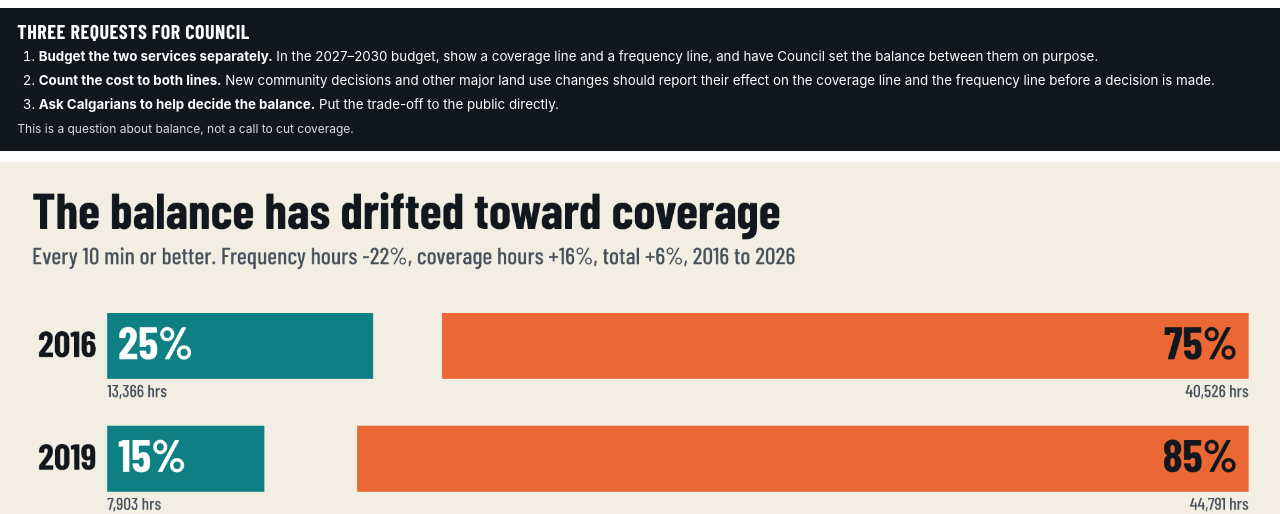
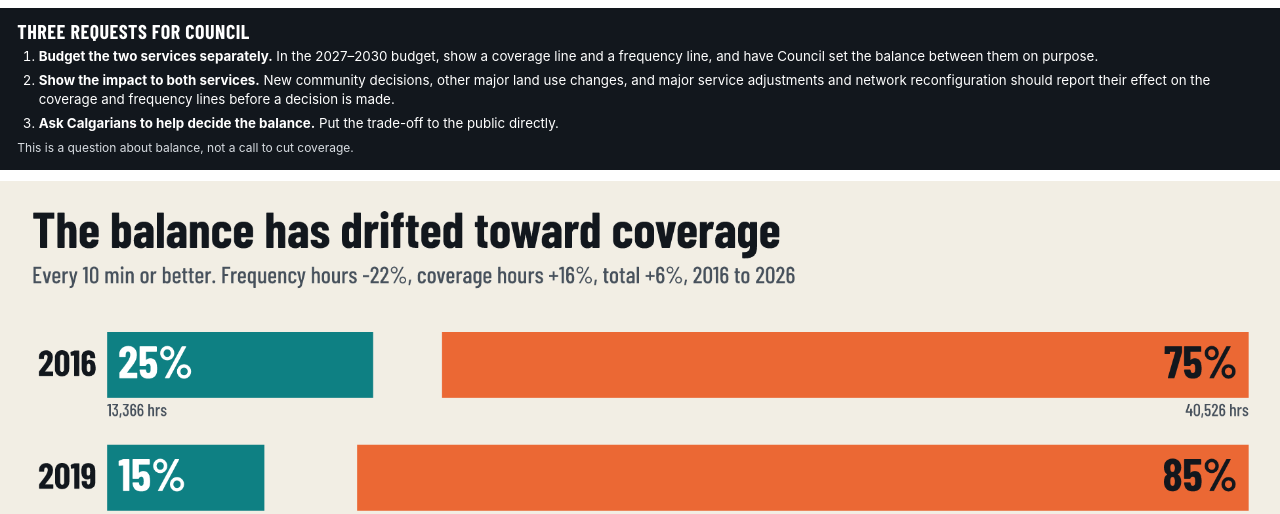
Before and after one commit to wklumpen/budget-2026, a plain HTML site: page submission/submission.html in a window 1280 px wide. Shown: the part 287-801 px from the top of the page. Drawn offline with Linux system fonts and the light colour scheme.

Commit message:
Request 2: include service adjustments and network reconfiguration
Co-Authored-By: Claude Sonnet 5.5 <noreply@anthropic.com>
Claude-Session: https://claude.ai/code/session_016kdpoJE4wWqEnMGuNdwwpu

```diff
--- a/submission/submission.html
+++ b/submission/submission.html
@@ -63,7 +63,7 @@ a { color: inherit; }
   <h2>Three requests for Council</h2>
   <ol>
     <li><strong>Budget the two services separately.</strong> In the 2027&ndash;2030 budget, show a coverage line and a frequency line, and have Council set the balance between them on purpose.</li>
-    <li><strong>Count the cost to both lines.</strong> New community decisions and other major land use changes should report their effect on the coverage line and the frequency line before a decision is made.</li>
+    <li><strong>Show the impact to both services.</strong> New community decisions, other major land use changes, and major service adjustments and network reconfiguration should report their effect on the coverage and frequency lines before a decision is made.</li>
     <li><strong>Ask Calgarians to help decide the balance.</strong> Put the trade-off to the public directly.</li>
   </ol>
   <p>This is a question about balance, not a call to cut coverage.</p>
```
Also changed, not shown: 1 other file.
